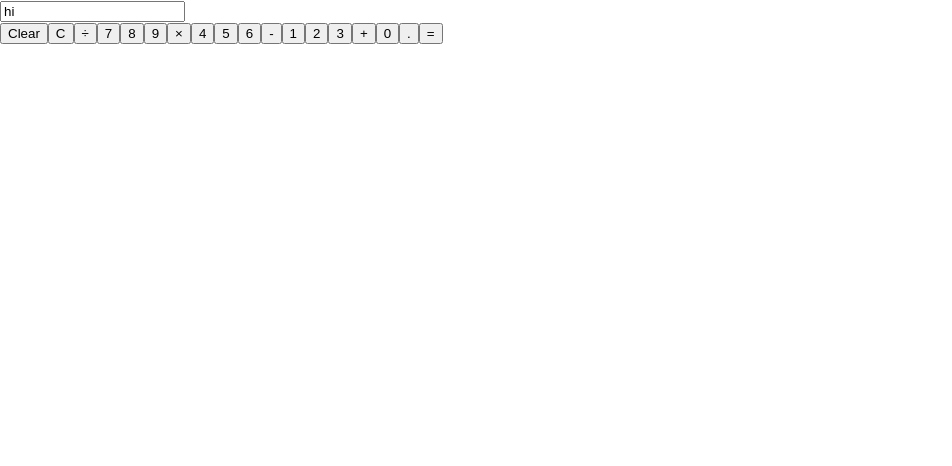
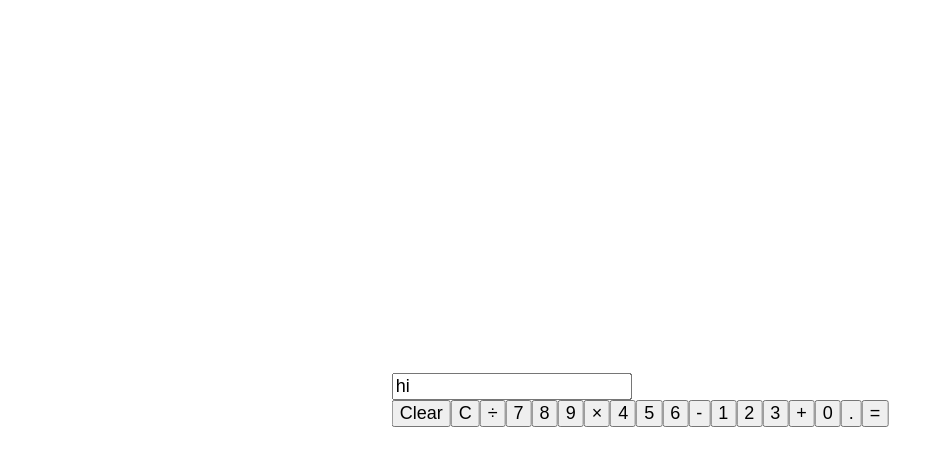
Before and after one commit to janajolovic/calculator-react, a React (Create React App) app: page / in a window 1280 px wide. Shown: the top 466 px of the page, without its empty margins (0-952 px from the left). Built offline with nearby package versions, Linux system fonts and the light colour scheme.

Commit message:
added css

```diff
--- a/src/App.css
+++ b/src/App.css
@@ -1,38 +1,16 @@
-.App {
-  text-align: center;
+* {
+  font-size: 18px
 }
 
-.App-logo {
-  height: 40vmin;
-  pointer-events: none;
+body {
+  display: flex;
+  justify-content: center;
+  align-items: center;
 }
 
-@media (prefers-reduced-motion: no-preference) {
-  .App-logo {
-    animation: App-logo-spin infinite 20s linear;
-  }
+.container {
+  top: 50%;
+  left: 50%;
+  position: absolute;
+  transform: translate(-50%, -50%);
 }
-
-.App-header {
-  background-color: #282c34;
-  min-height: 100vh;
-  display: flex;
-  flex-direction: column;
-  align-items: center;
-  justify-content: center;
-  font-size: calc(10px + 2vmin);
-  color: white;
-}
-
-.App-link {
-  color: #61dafb;
-}
-
-@keyframes App-logo-spin {
-  from {
-    transform: rotate(0deg);
-  }
-  to {
-    transform: rotate(360deg);
-  }
-}
```
